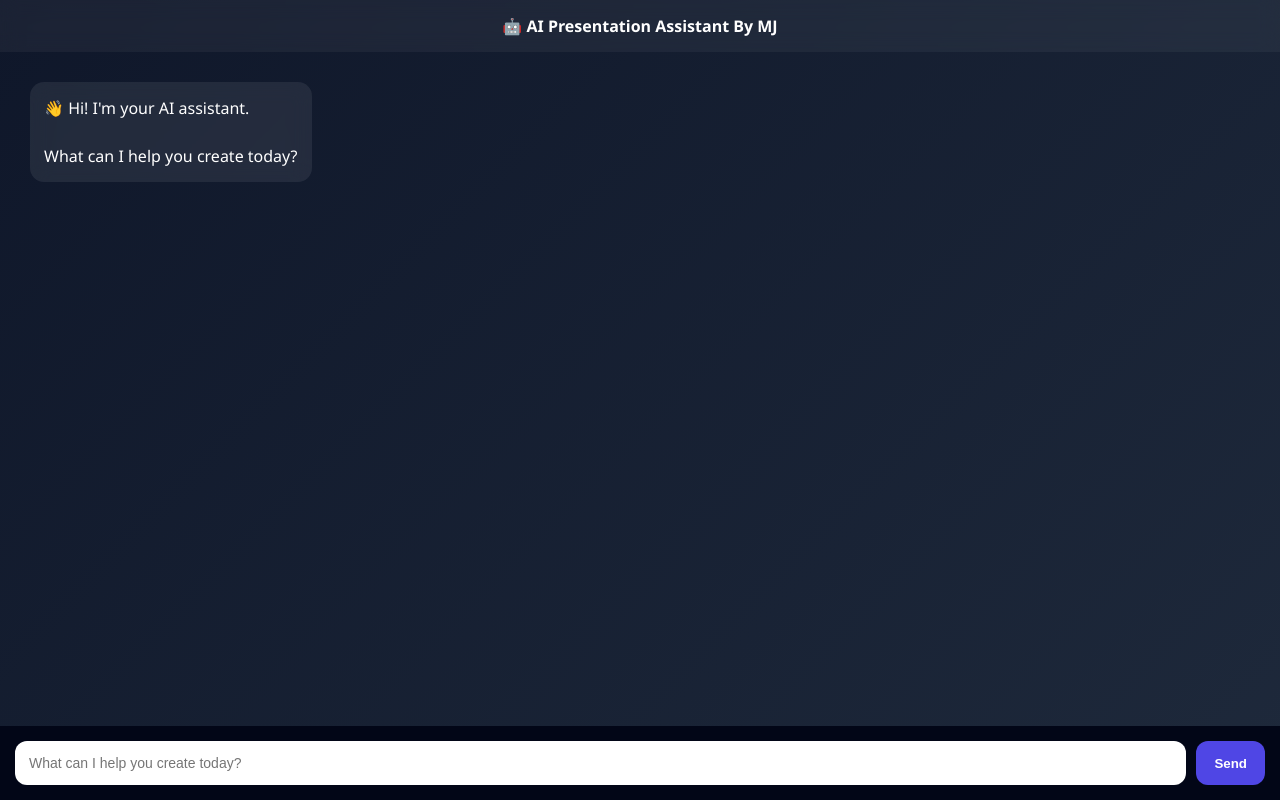
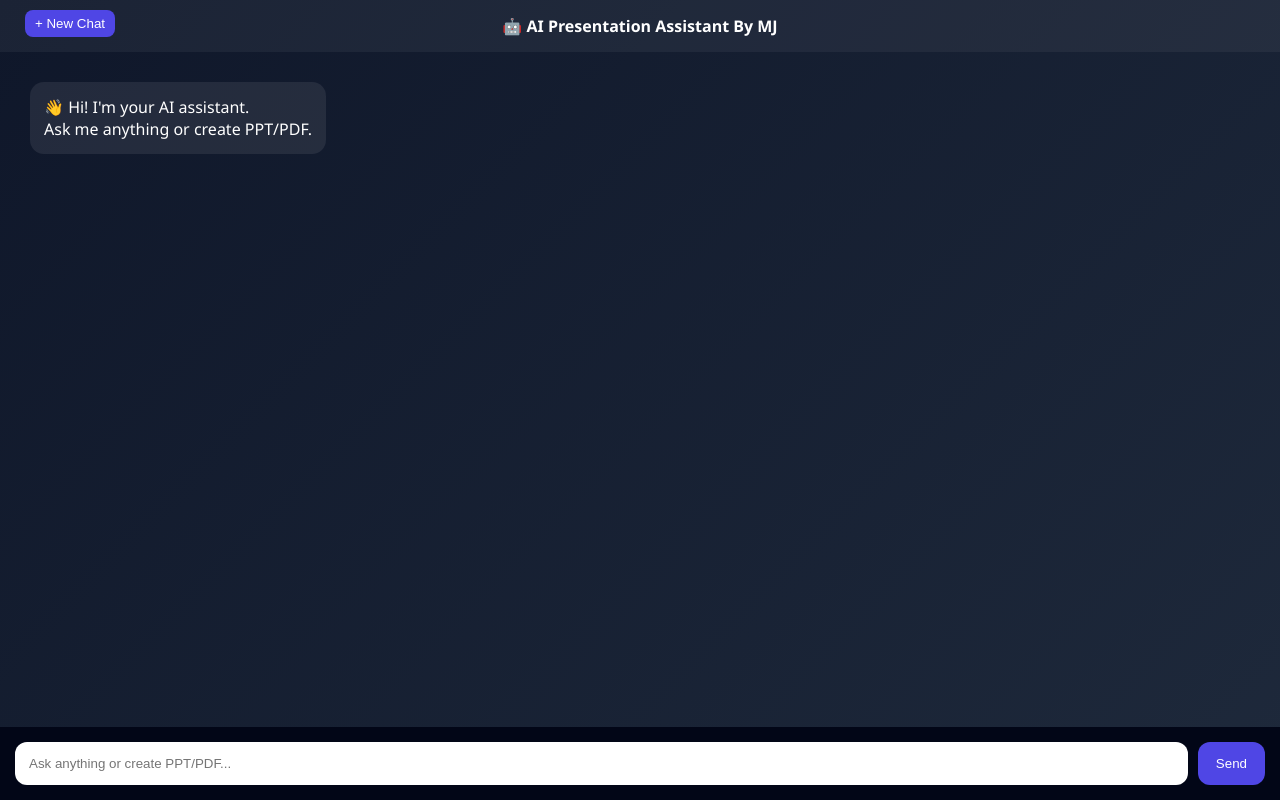
Before and after one commit to MahenderJakhar27/ai-ppt-pdf-generator, a FastAPI app: page /dashboard in a window 1280 px wide. Run offline with FastAPI, Linux system fonts and the light colour scheme.

Commit message:
new chat feature

```diff
--- a/app/main.py
+++ b/app/main.py
@@ -2,12 +2,12 @@ from fastapi import FastAPI
 from fastapi.responses import FileResponse
 from fastapi.responses import HTMLResponse
 from fastapi.staticfiles import StaticFiles
+from fastapi import Request
 from app.image_service import fetch_image_url
 from fastapi.responses import FileResponse
 from app.ppt_generator import create_ppt
 from app.pdf_generator import create_pdf
-from app.llm import generate_ppt_content
-from app.llm import generate_pdf_content
+from app.llm import generate_ppt_content,generate_chat_response,generate_pdf_content
 
 app = FastAPI()
 
@@ -47,3 +47,12 @@ def preview(prompt: str):
         slide["image"] = image_url
 
     return data
+
+@app.post("/chat")
+async def chat(request: Request):
+    body = await request.json()
+    history = body.get("history", [])
+
+    response = generate_chat_response(history)
+
+    return {"response": response}
--- a/templates/index.html
+++ b/templates/index.html
@@ -1,4 +1,5 @@
 <!DOCTYPE html>
+
 <html lang="en">
 <head>
 <meta charset="UTF-8">
@@ -22,7 +23,20 @@ body {
     text-align: center;
     font-weight: bold;
     background: rgba(255,255,255,0.05);
-    backdrop-filter: blur(10px);
+    position: relative;
+}
+
+/* New Chat Button */
+.new-chat {
+    position: absolute;
+    left: 15px;
+    top: 10px;
+    background: #4f46e5;
+    color: white;
+    border: none;
+    padding: 6px 10px;
+    border-radius: 8px;
+    cursor: pointer;
 }
 
 /* Chat */
@@ -40,8 +54,6 @@ body {
     padding: 14px;
     margin: 10px;
     border-radius: 14px;
-    line-height: 1.5;
-    animation: fadeIn 0.3s ease-in;
 }
 
 .user {
@@ -51,7 +63,6 @@ body {
 
 .bot {
     background: rgba(255,255,255,0.08);
-    backdrop-filter: blur(10px);
     align-self: flex-start;
 }
 
@@ -68,17 +79,14 @@ input {
     border-radius: 12px;
     border: none;
     outline: none;
-    font-size: 14px;
 }
 
 button {
     margin-left: 10px;
     padding: 12px 18px;
+    border-radius: 12px;
     border: none;
-    border-radius: 12px;
     cursor: pointer;
-    font-weight: bold;
-    transition: 0.3s;
 }
 
 .generate {
@@ -86,18 +94,7 @@ button {
     color: white;
 }
 
-.generate:hover {
-    background: #4338ca;
-}
-
-/* Downloads */
-.downloads button {
-    margin-top: 10px;
-    margin-right: 8px;
-    background: #16a34a;
-}
-
-/* Slide preview card */
+/* Slide */
 .slide {
     background: #1e293b;
     padding: 12px;
@@ -105,12 +102,11 @@ button {
     margin-top: 10px;
 }
 
-/* Typing animation */
+/* Typing */
 .typing {
     display: flex;
     gap: 5px;
 }
-
 .dot {
     width: 6px;
     height: 6px;
@@ -118,30 +114,25 @@ button {
     border-radius: 50%;
     animation: blink 1.4s infinite;
 }
-
-.dot:nth-child(2) { animation-delay: 0.2s; }
-.dot:nth-child(3) { animation-delay: 0.4s; }
-
 @keyframes blink {
-    0%, 80%, 100% { opacity: 0; }
-    40% { opacity: 1; }
-}
-
-@keyframes fadeIn {
-    from { opacity: 0; transform: translateY(10px); }
-    to { opacity: 1; transform: translateY(0); }
+    0%,80%,100%{opacity:0;}
+    40%{opacity:1;}
 }
 </style>
+
 </head>
 
 <body>
 
-<div class="header">🤖 AI Presentation Assistant By MJ</div>
+<div class="header">
+    <button class="new-chat" onclick="newChat()">+ New Chat</button>
+    🤖 AI Presentation Assistant By MJ
+</div>
 
 <div id="chat" class="chat-container"></div>
 
 <div class="input-area">
-    <input id="prompt" placeholder="What can I help you create today?" />
+    <input id="prompt" placeholder="Ask anything or create PPT/PDF..." />
     <button class="generate" onclick="generate()">Send</button>
 </div>
 
@@ -150,26 +141,22 @@ const chat = document.getElementById("chat");
 const input = document.getElementById("prompt");
 
 let isLoading = false;
+let chatHistory = []; // 🔥 MEMORY
 
-/* Welcome */
 window.onload = () => {
-    addMessage(
-        "👋 Hi! I'm your AI assistant.<br><br>What can I help you create today?",
-        "bot"
-    );
-    input.focus();
+    addMessage("👋 Hi! I'm your AI assistant.<br>Ask me anything or create PPT/PDF.", "bot");
 };
 
-/* ENTER KEY SUPPORT 🔥 */
-input.addEventListener("keypress", function(e) {
-    if (e.key === "Enter") {
-        generate();
-    }
+/* ENTER KEY */
+input.addEventListener("keypress", e => {
+    if (e.key === "Enter") generate();
 });
 
-/* THEME */
-function toggleTheme() {
-    document.body.classList.toggle("light");
+/* NEW CHAT */
+function newChat() {
+    chat.innerHTML = "";
+    chatHistory = [];
+    addMessage("👋 New chat started!", "bot");
 }
 
 /* ADD MESSAGE */
@@ -177,78 +164,46 @@ function addMessage(html, type) {
     const msg = document.createElement("div");
     msg.className = "message " + type;
     msg.innerHTML = html;
-
     chat.appendChild(msg);
     chat.scrollTop = chat.scrollHeight;
 }
 
 /* TYPING */
 function showTyping() {
-    const typing = document.createElement("div");
-    typing.className = "message bot typing";
-    typing.id = "typing";
-
-    typing.innerHTML = `
-        <div class="dot"></div>
-        <div class="dot"></div>
-        <div class="dot"></div>
-    `;
-
-    chat.appendChild(typing);
-    chat.scrollTop = chat.scrollHeight;
+    const t = document.createElement("div");
+    t.id = "typing";
+    t.className = "message bot typing";
+    t.innerHTML = `<div class="dot"></div><div class="dot"></div><div class="dot"></div>`;
+    chat.appendChild(t);
+}
+function removeTyping() {
+    const t = document.getElementById("typing");
+    if (t) t.remove();
 }
 
-function removeTyping() {
-    const typing = document.getElementById("typing");
-    if (typing) typing.remove();
-}
+/* RENDER SLIDES */
+function renderSlides(data, prompt) {
+    let html = `<b>${data.title}</b><br><br><div style="display:flex;gap:10px;overflow:auto;">`;
 
-/* SLIDE PREVIEW (IMPROVED UI) */
-function renderSlides(data, prompt) {
-    let html = `
-        <div style="font-weight:bold; margin-bottom:10px;">
-            ${data.title}
-        </div>
-
-        <div style="
-            display:flex;
-            gap:15px;
-            overflow-x:auto;
-        ">
-    `;
-
-    data.slides.forEach((slide, index) => {
+    data.slides.forEach((s,i)=>{
         html += `
-        <div style="
-            min-width:260px;
-            background:#0f172a;
-            border-radius:12px;
-            padding:12px;
-        ">
-            <small style="color:#94a3b8;">Slide ${index + 1}</small>
-            <div style="font-weight:bold; margin:5px 0;">
-                ${slide.heading}
-            </div>
-            <ul style="font-size:12px;">
-                ${slide.points.map(p => `<li>${p}</li>`).join("")}
-            </ul>
-        </div>
-        `;
+        <div style="min-width:250px;background:#0f172a;padding:10px;border-radius:10px;">
+            <small>Slide ${i+1}</small>
+            <b>${s.heading}</b>
+            <ul>${s.points.map(p=>`<li>${p}</li>`).join("")}</ul>
+        </div>`;
     });
 
-    html += `</div>`;
-
-    html += `
-    <div class="downloads">
+    html += `</div>
+    <div>
         <button onclick="downloadFile('ppt','${prompt}')">Download PPT</button>
         <button onclick="downloadFile('pdf','${prompt}')">Download PDF</button>
-    </div>
-    `;
+    </div>`;
 
     return html;
 }
 
-/* GENERATE */
+/* MAIN LOGIC 🔥 */
 async function generate() {
     if (isLoading) return;
 
@@ -258,22 +213,46 @@ async function generate() {
     isLoading = true;
 
     addMessage(prompt, "user");
+    chatHistory.push({ role: "user", content: prompt });
+
     input.value = "";
-
     showTyping();
 
     try {
-        const res = await fetch(`/preview?prompt=${encodeURIComponent(prompt)}`);
-        const data = await res.json();
+        const lower = prompt.toLowerCase();
 
+        const isPPT = lower.includes("ppt") || lower.includes("presentation");
+        const isPDF = lower.includes("pdf") || lower.includes("report");
+
+        let res, data;
+
+        if (isPPT || isPDF) {
+            res = await fetch(`/preview?prompt=${encodeURIComponent(prompt)}`);
+            data = await res.json();
+
+            removeTyping();
+            addMessage(renderSlides(data, prompt), "bot");
+
+            chatHistory.push({ role: "assistant", content: "Generated content" });
+
+        } else {
+            res = await fetch(`/chat`, {
+                method: "POST",
+                headers: {"Content-Type":"application/json"},
+                body: JSON.stringify({ history: chatHistory })
+            });
+
+            data = await res.json();
+
+            removeTyping();
+            addMessage(data.response, "bot");
+
+            chatHistory.push({ role: "assistant", content: data.response });
+        }
+
+    } catch {
         removeTyping();
-
-        const previewHTML = renderSlides(data, prompt);
-        addMessage(previewHTML, "bot");
-
-    } catch (err) {
-        removeTyping();
-        addMessage("❌ Something went wrong. Try again.", "bot");
+        addMessage("❌ Error occurred", "bot");
     }
 
     isLoading = false;
@@ -283,14 +262,14 @@ async function generate() {
 async function downloadFile(type, prompt) {
     const res = await fetch(`/generate-${type}?prompt=${encodeURIComponent(prompt)}`);
     const blob = await res.blob();
+    const url = window.URL.createObjectURL(blob);
 
-    const url = window.URL.createObjectURL(blob);
     const a = document.createElement("a");
-
     a.href = url;
     a.download = type === "ppt" ? "presentation.pptx" : "document.pdf";
     a.click();
 }
 </script>
+
 </body>
 </html>
```
Also changed, not shown: app/llm.py (+16 -0 lines).
